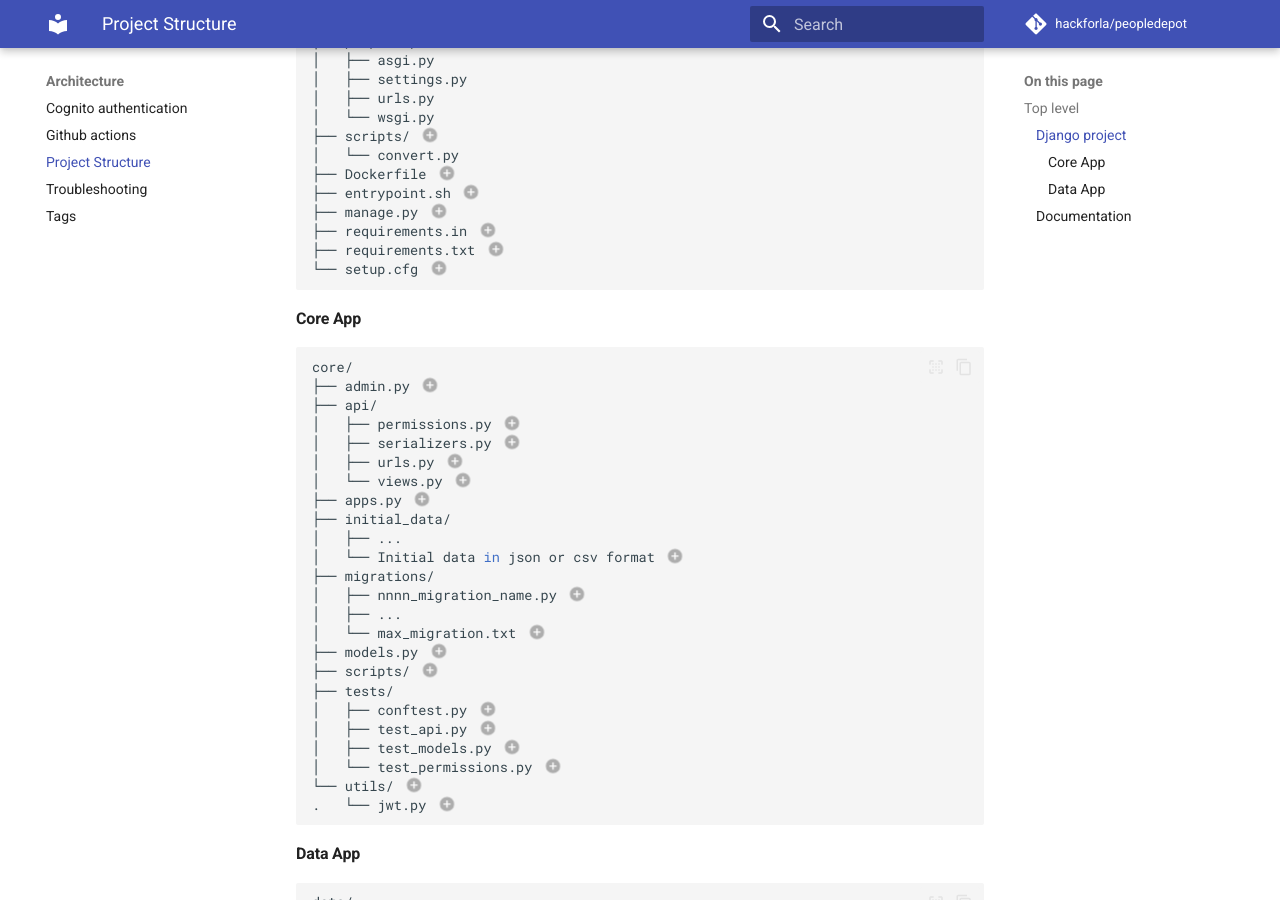
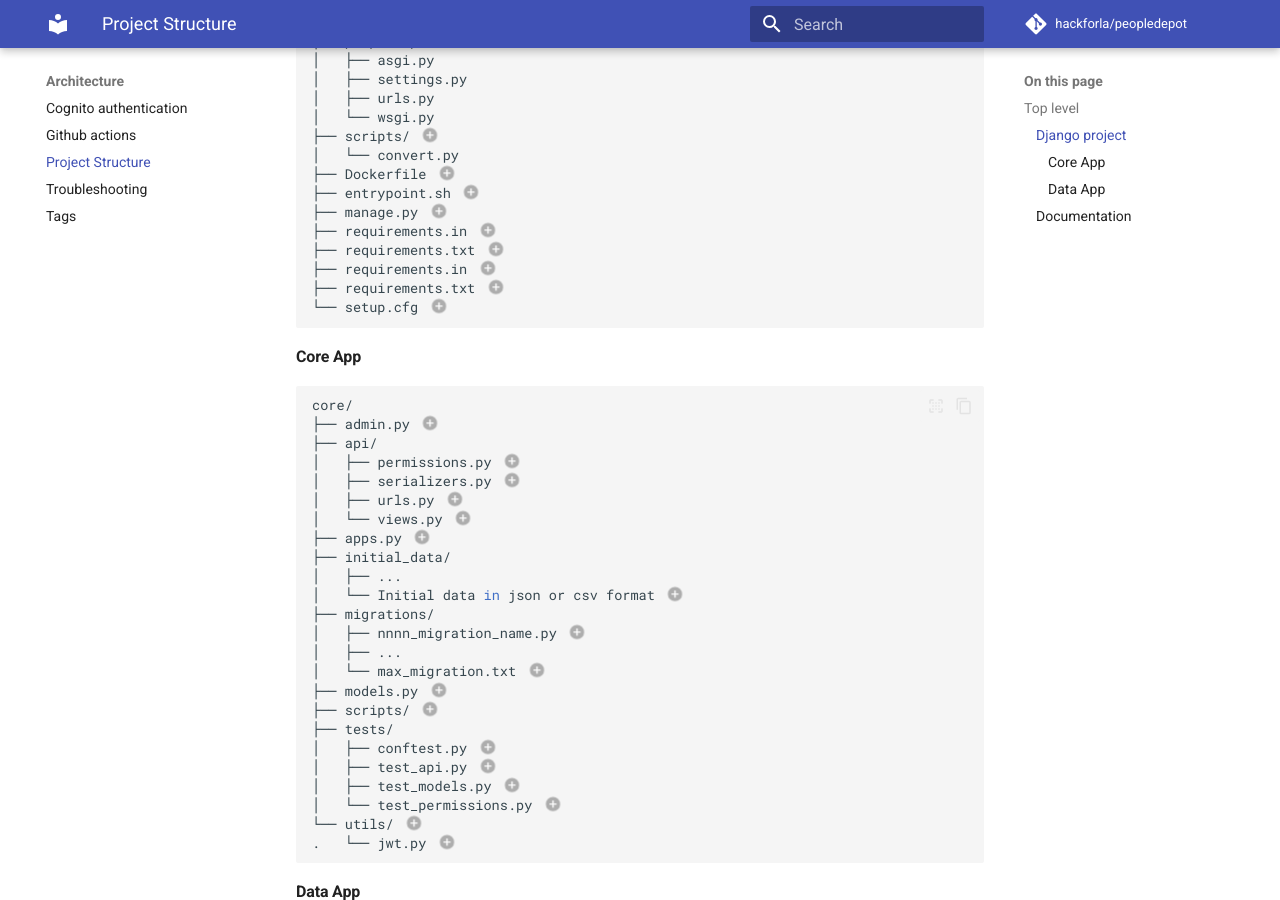
Before and after one commit to hackforla/peopledepot, an MkDocs documentation site: the page built from docs/architecture/project_structure.md, in a window 1280 px wide and 900 px high, scrolled down 593 px. Built offline with MkDocs 1.6.1 and Material for MkDocs 9.7.7, drawn with Linux system fonts in a browser that asks for light colours; comment, search, counter and statistics services are not loaded.

Commit message:
Create aws specific requirements.in and .txt

````diff
--- a/docs/architecture/project_structure.md
+++ b/docs/architecture/project_structure.md
@@ -37,7 +37,9 @@
 ├── manage.py # (7)!
 ├── requirements.in # (8)!
 ├── requirements.txt # (9)!
-└── setup.cfg # (10)!
+├── requirements.in # (10)!
+├── requirements.txt # (11)!
+└── setup.cfg # (12)!
 ```
 
 1. The core app in django. This app contains the API and models. See [Core App](#core-app) below for details.
@@ -49,6 +51,8 @@
 1. Django manage.py script. In nearly all cases, there's no good reason to change this. Just leave it alone.
 1. Requirements.in file used by `uv pip compile`. See the [uv tool](uv.md) for details.
 1. Requirements.txt file generated by `uv pip install`. Do not modify this file. Edit the `requirements.in` file instead. See the [uv tool](uv.md) for details.
+1. Requirements-aws.in file used by `uv pip compile`. See the [uv tool](uv.md) for details.
+1. Requirements-aws.txt file generated by `uv pip install`. Do not modify this file. Edit the `requirements-aws.in` file instead. See the [uv tool](uv.md) for details.
 1. Config file for development support tools such as `flake8` and `pytest`. `flake8` is the only tool that doesn't support `pyproject.toml` yet, which is why we have this file.
 
 #### Core App
````
Also changed, not shown: 2 other files.
